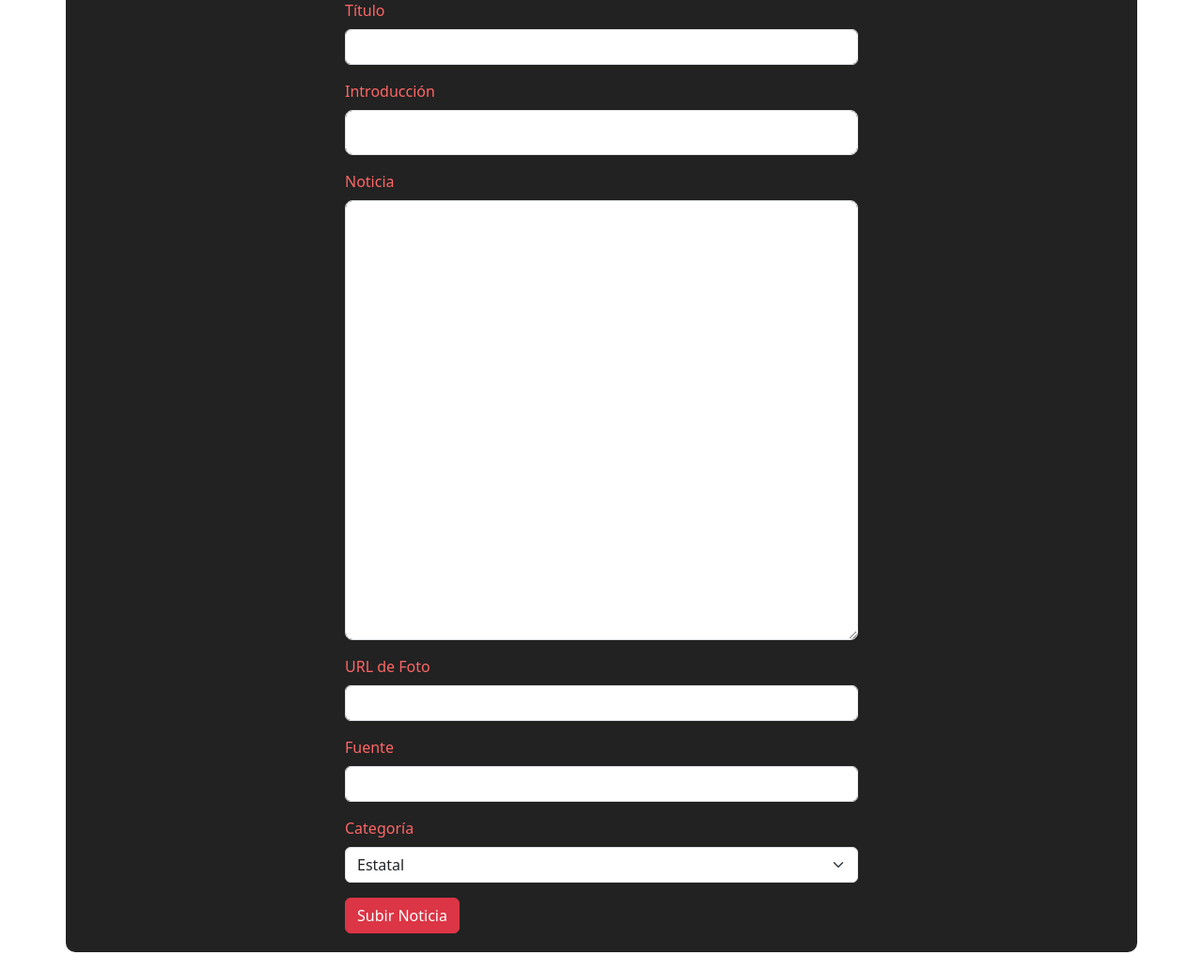
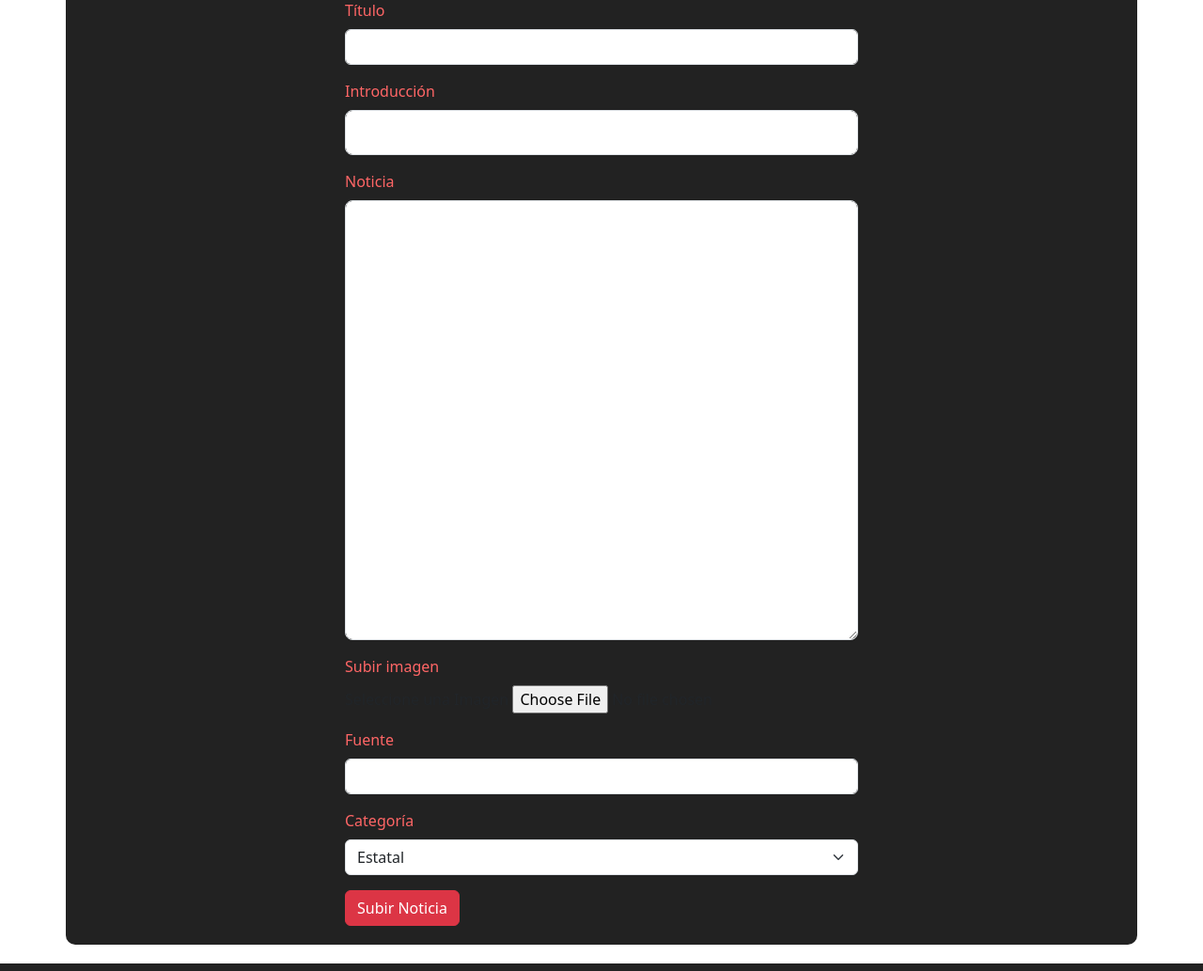
Before and after one commit to PabloTicci/ElVigiaWeb, a PHP site: page /upload.php in a window 1280 px wide. Shown: the part 109-1142 px from the top of the page at 94% size. Run offline with PHP 8.4, Linux system fonts and the light colour scheme.

Commit message:
Prueba subida imagen

```diff
--- a/upload.php
+++ b/upload.php
@@ -34,8 +34,11 @@
           </div>
 
           <div class="mb-3">
-            <label for="fotos" class="form-label">URL de Foto</label>
-            <input type="text" name="fotos" id="fotos" class="form-control" required>
+            <label for="fotos" class="form-label">Subir imagen</label>
+            <div class="form-group">
+              <label for="my-input">Seleccione una Imagen</label>
+              <input id="my-input"  type="file" name="imagen">
+          </div>
           </div>
 
           <div class="mb-3">
```
